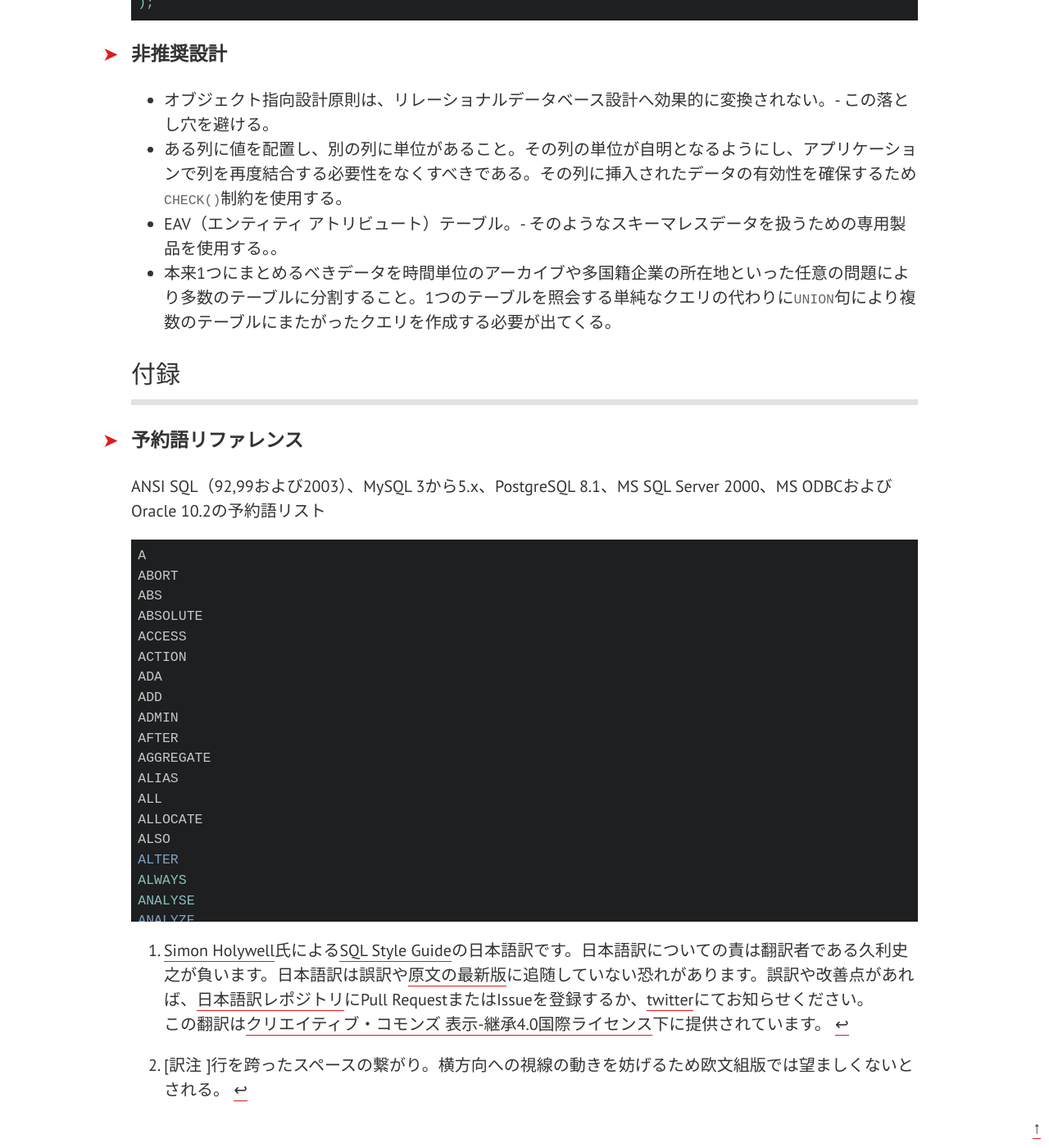
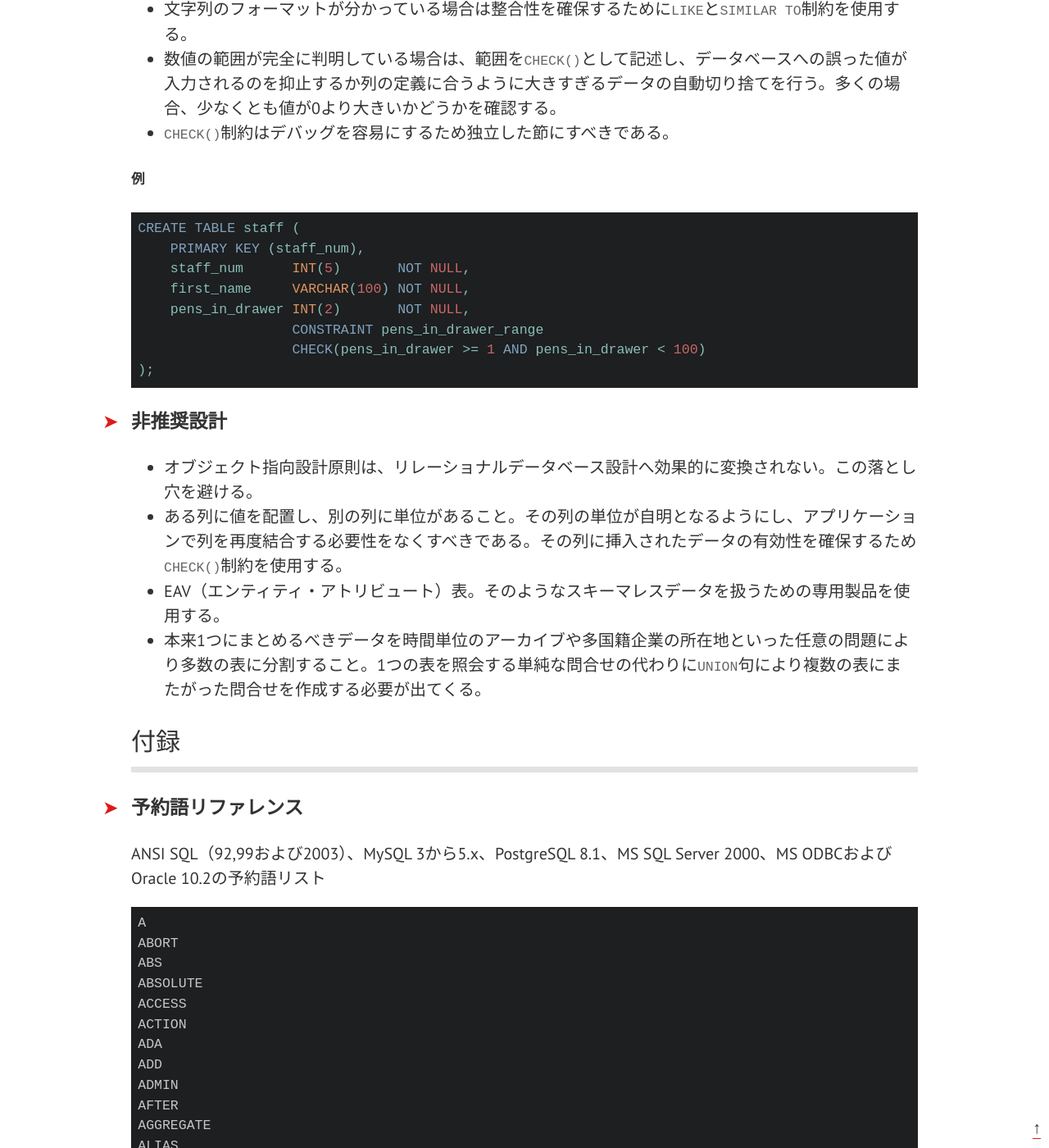
Before and after one commit to treffynnon/sqlstyle.guide, a Jekyll site: the page built from jp/index.md, in a window 1280 px wide and 1400 px high, scrolled down 9975 px. Shown: the whole window at 82% size. Built offline with Jekyll 4.4.1, drawn with Linux system fonts in a browser that asks for light colours; nearby versions of some CDN libraries; some web fonts are replaced; comment, search, counter and statistics services are not loaded; some of the changed text lies outside the part shown.

Commit message:
Modify description about translation and terms in accord with JIS X3005

````diff
--- a/_includes/sqlstyle.guide.jp.md
+++ b/_includes/sqlstyle.guide.jp.md
@@ -2,12 +2,16 @@
 <div lang="ja">
 # SQLスタイルガイド（日本語訳）
 
-**日本語訳について**[^japanese]
+***
 
-[^japanese]: [Simon Holywell][simon]氏による[SQL Style Guide][self]の日本語訳です。日本語訳についての責は翻訳者である久利史之が負います。日本語訳は誤訳や[原文の最新版][self]に追随していない恐れがあります。誤訳や改善点があれば、[日本語訳レポジトリ][repo-jp]にPull RequestまたはIssueを登録するか、[twitter][twitter-jp]にてお知らせください。<br>この翻訳は[クリエイティブ・コモンズ 表示-継承4.0国際ライセンス][licence]下に提供されています。
+**日本語訳について**
 
-[repo-jp]: https://github.com/nkurigit/sqlstyle.guide
+日本語訳は誤訳や[原文の最新版][self]に追随していない恐れがあります。誤訳や改善点があれば、GitHubの[issue][]または[pull request][pull]を使用するか、[Twitter][twitter-jp]でお知らせください。
+翻訳: 久利史之 [@nkuritw][twitter-jp]
+
 [twitter-jp]: https://twitter.com/nkuritw
+
+***
 
 ## 概要
 
@@ -59,7 +63,7 @@
 * 桁数を最大30バイトにする。実務的にはマルチバイト文字セットを除き30文字である。
 * 名前は文字で始めなければならずアンダースコアでは終わらない方が良い。
 * 名前には英字、数字、アンダースコアのみを使用する。
-* 複数の連続したアンダースコアの使用を避ける。- 読取るのが難しくなる。
+* 複数の連続したアンダースコアの使用を避ける。読取るのが難しくなる。
 * 名前にスペースを含めるのが自然な場合はアンダースコアを使用する。（first nameは`first_name`）
 * 略語を避ける。略語を使う必要がある場合は、一般的に通じるものであることを確認する。
 
@@ -68,23 +72,23 @@
   FROM staff;
 ```
 
-### テーブル
+### 表
 
 * 集合名詞を使用するか、望ましくはないが、複数形を使用する。例えば、`employees`より`staff`が望ましい。
 * `tbl`などの接頭辞やハンガリアン記法による接頭辞を付けない。
-* テーブルに列の名前と同じ名前を付けない。その逆も同様である。
-* 関連付けするテーブルの名前に2つのテーブル名を連結した名前を付けないようにする。`cars_mechanics`より`services`が望ましい。
+* 表に列の名前と同じ名前を付けない。その逆も同様である。
+* 関連付けする表の名前に2つの表名を連結した名前を付けないようにする。`cars_mechanics`より`services`が望ましい。
 
 ### 列
 
 * 常に単数形の名前を使用する。
 * 主キーに単純に`id`を使うのは極力避ける。
-* テーブルと同じ名前の列を追加しない。逆もまた同様である。
+* 表と同じ名前の列を追加しない。逆もまた同様である。
 * 固有名詞など意味のある場合を除いて、常に小文字を使用する。
 
 ### 別名、相関名
 
-* 何らからの方法でオブジェクトまたはその別名へ関連付けをすべきである。
+* 何らかの方法でオブジェクトまたはその別名へ関連付けをすべきである。
 * 大雑把な方法として相関名はオブジェクト名の先頭文字を使う。
 * すでに同じ相関名がある場合は数値を追加する。
 * 常に`AS`キーワードを記載する。明示的であれば読みやすくなる。
@@ -101,17 +105,17 @@
   FROM staff AS s;
 ```
 
-### ストアドプロシージャ
+### ストアド・プロシージャ
 
 * 名前に動詞を含める。
 * `sp_`またはそのような説明的接頭辞やハンガリアン記法を含めない。
 
 ### 統一的接尾辞
 
-以下の接尾辞は普遍的な意味を持ち、SQLコードから容易に列を読み取り理解できるようにしてくれる。適切な箇所で正しい接尾辞を使用すること。
+以下の接尾辞は一般的意味を持ち、SQLコードから列を読み取り理解しやすくする。適切な箇所で正しい接尾辞を使用すること。
 
 * `_id` - 主キーである列など一意の識別子。
-* `_status` - flag値または任意のタイプの状況を表す（例: 公開状況）。
+* `_status` - flag値または任意のタイプの状況を表す（例: publication_status）。
 * `_total` - 値の集合の合計または総計。
 * `_num` - フィールドに数値が含まれていることを表す。
 * `_name` - first_nameのように名前を強調する。
@@ -121,7 +125,7 @@
 * `_size` - ファイルサイズや衣類などのサイズ。
 * `_addr` - 有形無形のデータのアドレス（例: ip_addr)。
 
-## クエリ構文
+## 問合せ文
 
 ### 予約語
 
@@ -145,14 +149,26 @@
 
 スペースを活用し、基底のキーワードがすべて同じ位置で終わるようにコードを整列させる。これは途中で「リバー」[^river]を形作り、コードの見通しを良くし、実装の詳細からキーワードを分離することを容易にする。「リバー」は[タイポグラフィ（欧文組版）では望ましくない][rivers]とされるが、役に立つ。
 
-[^river]: [訳注 ]行を跨ったスペースの繋がり。横方向への視線の動きを妨げるため欧文組版では望ましくないとされる。
+[^river]: [訳注] 行をまたがったスペースのつながり。横方向への視線の動きを妨げるため欧文組版では望ましくないとされる。
 
 ```sql
-SELECT f.average_height, f.average_diameter
-  FROM flora AS f
- WHERE f.species_name = 'Banksia'
-    OR f.species_name = 'Sheoak'
-    OR f.species_name = 'Wattle';
+(SELECT f.species_name,
+        AVG(f.height) AS average_height, AVG(f.diameter) AS average_diameter
+   FROM flora AS f
+  WHERE f.species_name = 'Banksia'
+     OR f.species_name = 'Sheoak'
+     OR f.species_name = 'Wattle'
+  GROUP BY f.species_name, f.observation_date)
+
+  UNION ALL
+
+(SELECT b.species_name,
+        AVG(b.height) AS average_height, AVG(b.diameter) AS average_diameter
+   FROM botanic_garden_flora AS b
+  WHERE b.species_name = 'Banksia'
+     OR b.species_name = 'Sheoak'
+     OR b.species_name = 'Wattle'
+  GROUP BY b.species_name, b.observation_date)
 ```
 
 `SELECT`、`FROM`、その他キーワードはすべて右揃えされ、列名や実装の詳細は左揃えされている点に注意する。
@@ -175,12 +191,12 @@
 以下のものは常に改行や空行を入れる。
 
 * `AND`または`OR`の前
-* セミコロンの後。クエリを分けて読みやすくするため。
+* セミコロンの後。問合せを分けて読みやすくするため。
 * キーワードの定義後。
 * 複数の列を論理的なグループに分けたコンマの後。
 * コードを関連するセクション単位に分離する場合。これはひとまとまりの大きなコードの可読性を向上させる。
 
-すべてのキーワードを右に寄せ、値を左揃えにすると、クエリの中程に一様に縦の空間ができる。これもクエリの定義を素早く把握するのに大きく役立つ。
+すべてのキーワードを右に寄せ、値を左揃えにすると、問合せ文の中程に一様に縦の空間ができる。これも問合せの定義を素早く把握するのに大きく役立つ。
 
 ```sql
 INSERT INTO albums (title, release_date, recording_date)
@@ -222,9 +238,9 @@
           AND c.chief = 'Y';
 ```
 
-#### サブクエリ
+#### 副問合せ
 
-サブクエリもまた「リバー」の右側に配置し、他のクエリと同じスタイルを使用してレイアウトすべきである。閉じ括弧を新しい行の開き括弧と同じ文字位置に配置することが有効な場合もある。- 特にネストされたサブクエリの場合に有効である。
+副問合せもまた「リバー」の右側に配置し、他の問合せと同じスタイルを使用してレイアウトすべきである。閉じ括弧を新しい行の開き括弧と同じ文字位置に配置することが有効な場合もある。特にネストされた副問合せの場合に有効である。
 
 ```sql
 SELECT r.last_name,
@@ -245,7 +261,7 @@
 * 複数の`AND`を組み合わせる代わりに`BETWEEN`を使用する。
 * 同様に複数のOR句を使用する代わりに`IN()`句を使用する。
 * 使用するデータベースに接続した状態で値を変換する必要がある場合には`CASE`式を使う。`CASE`式はネストしてより複雑な論理構造を形成することができる。
-* `UNION`節および一時テーブルは極力避ける。これらの機能へ依存しないようにスキーマを最適化できる場合はそうした方が良い。
+* `UNION`節および一時表は極力避ける。これらの機能へ依存しないようにスキーマを最適化できる場合はそうした方が良い。
 
 ```sql
 SELECT CASE postcode
@@ -266,7 +282,7 @@
 
 ### データ型の選択
 
-* できるだけベンダー固有のデータ型は使用しないようにする。 - これらは移植性がないだけでなく、同じベンダーのソフトウェアの古いバージョンでは使用できない可能性がある。
+* できるだけベンダー固有のデータ型は使用しないようにする。 これらは移植性がないだけでなく、同じベンダーのソフトウェアの古いバージョンでは使用できない可能性がある。
 * 浮動小数点による計算がどうしても必要な場合のみ`REAL`または`FLOAT`型を使い、それ以外は常に`NUMERIC`と`DECIMAL`型が望ましい。浮動小数点の丸め誤差は煩わしい。
 
 ### デフォルト値の指定
@@ -295,7 +311,7 @@
 
 ##### 通則
 
-* テーブルには、完全で有用なキーが少なくとも1つ必要である。
+* 表には、完全で有用なキーが少なくとも1つ必要である。
 * `UNIQUE`、`PRIMARY KEY`、`FOREIGN KEY`と言ったデータベースベンダーが自動で付与する自明のものを除き、制約には独自の名称を付与する。
 
 ##### レイアウトと順序
@@ -303,9 +319,9 @@
 * `CREATE TABLE`文の直後に`PRIMARY KEY`を定める。
 * 制約は、対応する列の直下に定義します。列名の右に揃うようにインデントする。
 * 複数列制約であれば、可能な限り両方の列定義に近くに配置することを検討する。それが困難な場合は、最後の手段として`CREATE TABLE`定義の最後に含める。
-* テーブル全体に適用されるテーブルレベルの制約であればそれも最後に表示する。
+* 表全体に適用される表レベルの制約であればそれも最後に表示する。
 * アルファベット順を使用する。`ON DELETE`は`ON UPDATE`の前に来る。
-* 必要に応じクエリの各要素を同じ文字位置に揃える。例えば、`NOT NULL`の定義はすべて同じ文字位置から開始する。これは絶対必要というわけではないがコードを見通し良く読みやすくする。
+* 必要に応じ問合せの各要素を同じ文字位置に揃える。例えば、`NOT NULL`の定義はすべて同じ文字位置から開始する。これは絶対必要というわけではないがコードを見通し良く読みやすくする。
 
 ##### 検証
 
@@ -328,10 +344,10 @@
 
 ### 非推奨設計
 
-* オブジェクト指向設計原則は、リレーショナルデータベース設計へ効果的に変換されない。- この落とし穴を避ける。
+* オブジェクト指向設計原則は、リレーショナルデータベース設計へ効果的に変換されない。この落とし穴を避ける。
 * ある列に値を配置し、別の列に単位があること。その列の単位が自明となるようにし、アプリケーションで列を再度結合する必要性をなくすべきである。その列に挿入されたデータの有効性を確保するため`CHECK()`制約を使用する。
-* EAV（エンティティ アトリビュート）テーブル。- そのようなスキーマレスデータを扱うための専用製品を使用する。。
-* 本来1つにまとめるべきデータを時間単位のアーカイブや多国籍企業の所在地といった任意の問題により多数のテーブルに分割すること。1つのテーブルを照会する単純なクエリの代わりに`UNION`句により複数のテーブルにまたがったクエリを作成する必要が出てくる。
+* EAV（エンティティ・アトリビュート）表。そのようなスキーマレスデータを扱うための専用製品を使用する。
+* 本来1つにまとめるべきデータを時間単位のアーカイブや多国籍企業の所在地といった任意の問題により多数の表に分割すること。1つの表を照会する単純な問合せの代わりに`UNION`句により複数の表にまたがった問合せを作成する必要が出てくる。
 
 ## 付録
 
@@ -1179,9 +1195,9 @@
     "SQL style guide pull requests on GitHub"
 [celko]: https://www.amazon.co.jp/Celkos-Programming-Kaufmann-Management-Systems/dp/0120887975
     "Joe Celko's SQL Programming Style (The Morgan Kaufmann Series in Data Management Systems)"
-[dl-md]: https://raw.githubusercontent.com/nkurigit/sqlstyle.guide/gh-pages/_includes/sqlstyle.guide.jp.md
+[dl-md]: https://raw.githubusercontent.com/treffynnon/sqlstyle.guide/gh-pages/_includes/sqlstyle.guide.jp.md
     "Download the guide in Markdown format"
-[iso-8601]: https://en.wikipedia.org/wiki/ISO_8601
+[iso-8601]: https://ja.wikipedia.org/wiki/ISO_8601
     "Wikipedia: ISO 8601"
 [rivers]: http://practicaltypography.com/one-space-between-sentences.html
     "Practical Typography: one space between sentences"
````
Also changed, not shown: other parts of _includes/sqlstyle.guide.jp.md (+1 -1 lines), README.md.
